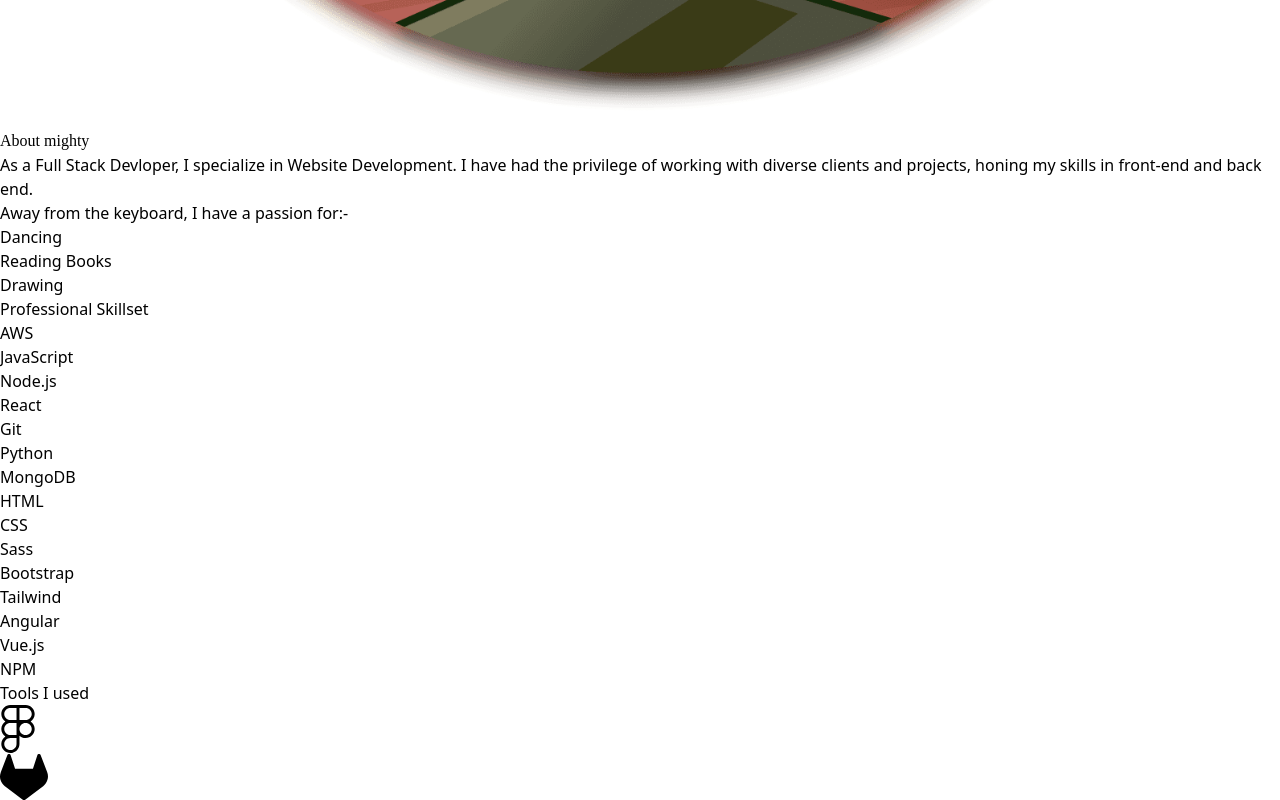
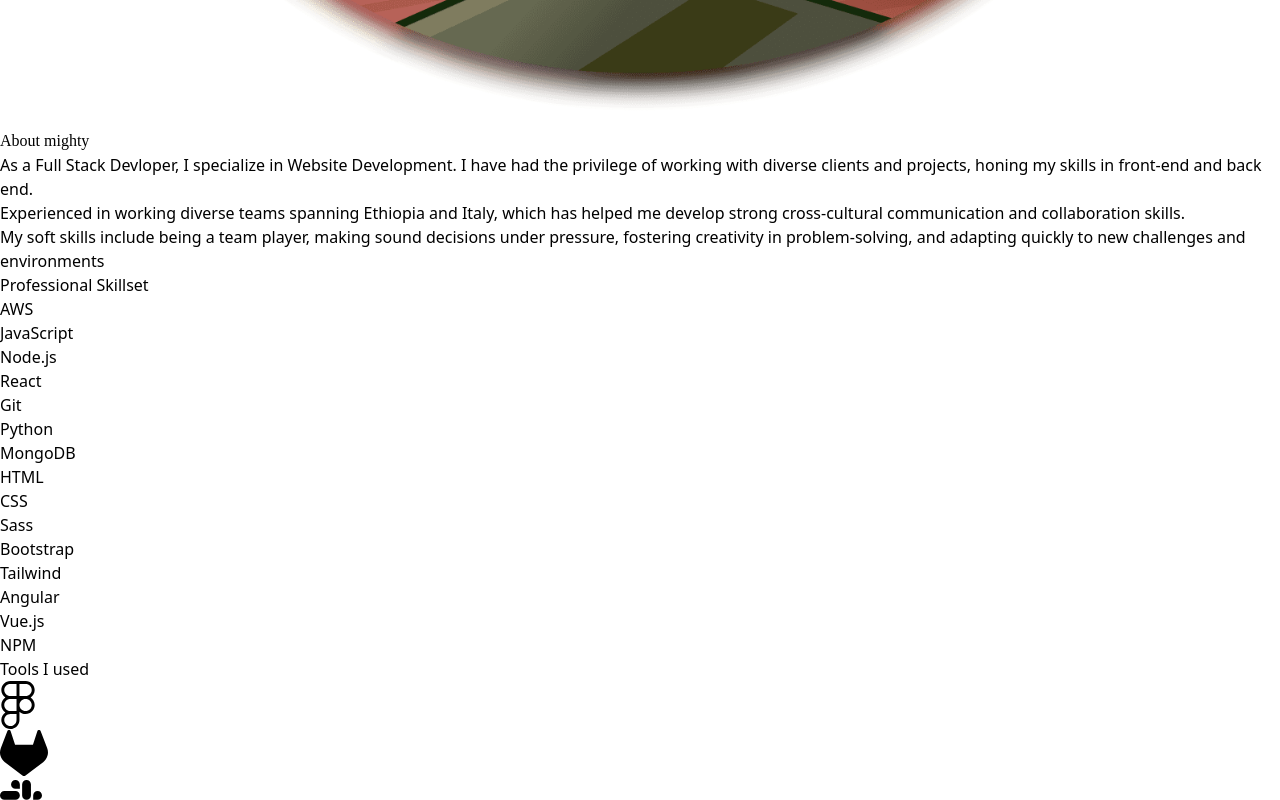
Before and after one commit to Mightyshambel/my-portfol, a React (Vite) app: page /about in a window 1280 px wide. Shown: the part 1700-2500 px from the top of the page. Built offline with nearby package versions, Linux system fonts and the light colour scheme.

Commit message:
fixed a bug

```diff
--- a/src/pages/About.jsx
+++ b/src/pages/About.jsx
@@ -22,7 +22,7 @@
   ];
 
   return (
-    <div className="bg-zinc-800 min-h-screen w-full">
+    <div className="bg-zinc-800 min-h-screen w-full lg:p-24">
       <div className="container mx-auto px-4 py-8 md:py-16">
       <div className="flex flex-col lg:flex-row items-center gap-8">
         <div className="w-full lg:w-1/2">
@@ -32,21 +32,20 @@
           alt="image description"
         />
         </div>
-        <div className="w-full lg:w-1/2 text-center lg:text-left">
+        <div className="lg:w-1/2 text-left lg:mr-7 lg:text-left">
         <div className="mb-6">
           <span className="text-3xl md:text-4xl mb-6 text-pink-500" style={{ fontFamily: 'lora, lora' }}>About mighty</span>
         </div>
         <p className="mb-6 font-light text-gray-400 text-base md:text-lg lg:text-xl">
           As a Full Stack Devloper, I specialize in Website Development. I have had the privilege of working with diverse clients and projects, honing my skills in front-end and back end.
-        </p>
-        <div className="mb-6 font-light text-gray-400 text-base md:text-lg lg:text-xl">
-          <p className="text-lg">Away from the keyboard, I have a passion for:-</p>
-          <ul className="list-decimal ml-6 mt-2">
-          <li>Dancing</li>
-          <li>Reading Books</li>
-          <li>Drawing</li>
-          </ul>
-        </div>
+            </p>
+            <p className="mb-6 font-light text-gray-400 text-base md:text-lg lg:text-xl">
+            Experienced in  working  diverse teams spanning Ethiopia and Italy, which has helped me develop strong cross-cultural communication and collaboration skills.
+            </p>
+            <ul>
+            <li className="mb-6 font-light text-gray-400 text-base md:text-lg lg:text-xl">My soft skills include being a team player, making sound decisions under pressure, fostering creativity in problem-solving, and adapting quickly to new challenges and environments</li>
+            </ul>
+
         </div>
       </div>
 
--- a/src/pages/Contact.jsx
+++ b/src/pages/Contact.jsx
@@ -1,64 +1,64 @@
 function Contact() {
   return (
-    <div className="mb-6 md:grid-cols-2 p-40 bg-zinc-800 " data-aos="fade-down"
-    data-aos-duration="1000">
-       <form >
-      <div className="max-w-lg mx-auto  border border-gray-300 p-6 ">
-        <p className="text-3xl text-center text-white" style={{ fontFamily: 'lora, lora'}}>Get to know me</p>
-        <div>
+    <div className="p-4 sm:p-8 md:p-16 lg:p-40 bg-zinc-800" data-aos="fade-down" data-aos-duration="1000">
+      <form>
+        <div className="w-full max-w-lg mx-auto border border-gray-300 p-4 sm:p-6">
+          <p className="text-2xl sm:text-3xl text-center text-white mb-6" style={{ fontFamily: 'lora, lora'}}>
+            Contact me
+          </p>
+          <div className="mb-4">
             <label
               htmlFor="first_name"
               className="block mb-2 text-sm font-medium text-gray-500 dark:text-white"
             >
-            First name
+              Full Name
             </label>
             <input
               type="text"
               id="first_name"
               className="bg-gray-50 border border-gray-300 text-gray-900 text-sm rounded-lg focus:ring-blue-500 focus:border-blue-500 block w-full p-2.5 dark:bg-gray-700 dark:border-gray-600 dark:placeholder-gray-400 dark:text-white dark:focus:ring-blue-500 dark:focus:border-blue-500"
-            placeholder="Mighty"
+              placeholder="Mighty Shambel"
               required
-          ></input>
+            />
           </div>
-        <div>
+          <div className="mb-4">
             <label
               htmlFor="last_name"
-            className="block mb-2 text-sm font-medium  text-gray-500 dark:text-white"
+              className="block mb-2 text-sm font-medium text-gray-500 dark:text-white"
             >
-            Last name
+              E-mail
             </label>
             <input
-            type="text"
-            id="last_name"
+              type="email"
+              id="email"
               className="bg-gray-50 border border-gray-300 text-gray-900 text-sm rounded-lg focus:ring-blue-500 focus:border-blue-500 block w-full p-2.5 dark:bg-gray-700 dark:border-gray-600 dark:placeholder-gray-400 dark:text-white dark:focus:ring-blue-500 dark:focus:border-blue-500"
-            placeholder="Shambel"
+              placeholder="Shambelmighty51@gmail.com"
               required
-          ></input>
+            />
           </div>
-        <div>
+          <div className="mb-4">
             <label
               htmlFor="company"
-            className="block mb-2 text-sm font-medium  text-gray-500 dark:text-white"
+              className="block mb-2 text-sm font-medium text-gray-500 dark:text-white"
             >
               Message
             </label>
             <textarea
-            type="text"
               id="company"
               className="bg-gray-50 border border-gray-300 text-gray-900 text-sm rounded-lg focus:ring-blue-500 focus:border-blue-500 block w-full p-2.5 dark:bg-gray-700 dark:border-gray-600 dark:placeholder-gray-400 dark:text-white dark:focus:ring-blue-500 dark:focus:border-blue-500"
               placeholder="message"
               required
+              rows="4"
             ></textarea>
           </div>
           <div className="flex justify-center">
-          <button className="bg-pink-500 mt-5 hover:bg-sky-100 text-white hover:text-cyan-950 font-bold py-2 px-6 rounded">
+            <button className="bg-pink-500 mt-5 hover:bg-sky-100 text-white hover:text-cyan-950 font-bold py-2 px-6 rounded transition-colors duration-300">
               Send
             </button>
           </div>
         </div>
       </form>
     </div>
-
   );
 }
 
```
Lines whose indentation alone changed are shown as unchanged.
